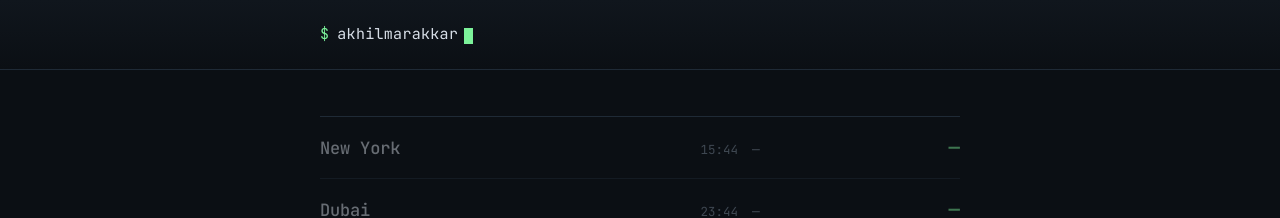
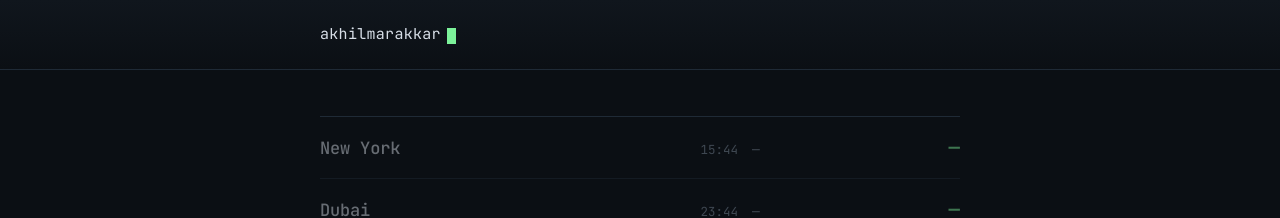
Before and after one commit to imageupdatesuae-raw/akhilmarakkar.com, a Jekyll site: the page built from index.html, in a window 1280 px wide. Shown: the top 218 px of the page. Built offline with Jekyll 4.4.1, drawn with Linux system fonts in a browser that asks for light colours.

Commit message:
site: drop the $ from the header
Removes the dollar span from the brand and the now-unused .brand .dollar
rule. Blinking cursor kept.

Co-Authored-By: Claude Opus 5 (1M context) <noreply@anthropic.com>
Claude-Session: https://claude.ai/code/session_01N57yA9iMN8D3tYcHcE8jKm

```diff
--- a/_layouts/default.html
+++ b/_layouts/default.html
@@ -12,7 +12,7 @@
 <body>
   <header class="site-head">
     <div class="wrap">
-      <span class="brand"><span class="dollar">$</span>akhilmarakkar<span class="cursor" aria-hidden="true"></span></span>
+      <span class="brand">akhilmarakkar<span class="cursor" aria-hidden="true"></span></span>
     </div>
   </header>
   <main class="wrap">
--- a/assets/style.css
+++ b/assets/style.css
@@ -28,7 +28,6 @@ a:hover { text-decoration: underline; text-underline-offset: 3px; }
 .site-head { border-bottom: 1px solid var(--line); background: linear-gradient(180deg, var(--bg-2), var(--bg)); }
 .site-head .wrap { display: flex; align-items: baseline; justify-content: space-between; gap: 16px; padding: 22px 20px; flex-wrap: wrap; }
 .brand { font-family: var(--mono); font-size: 15px; letter-spacing: .02em; color: var(--text); }
-.brand .dollar { color: var(--accent); margin-right: 8px; }
 .brand .cursor { display: inline-block; width: 9px; height: 1.05em; background: var(--accent); margin-left: 6px; vertical-align: text-bottom; animation: blink 1.1s steps(1) infinite; }
 @keyframes blink { 50% { opacity: 0; } }
 .nav { font-family: var(--mono); font-size: 13px; display: flex; gap: 18px; }
```
